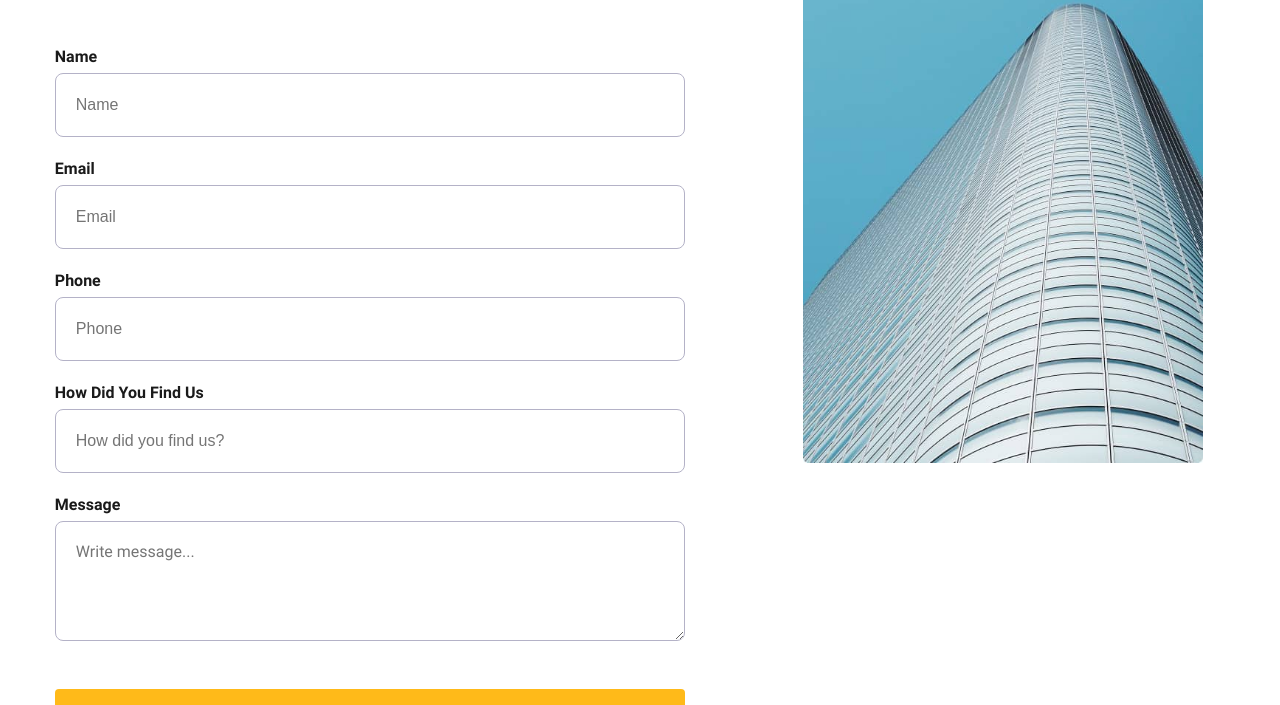
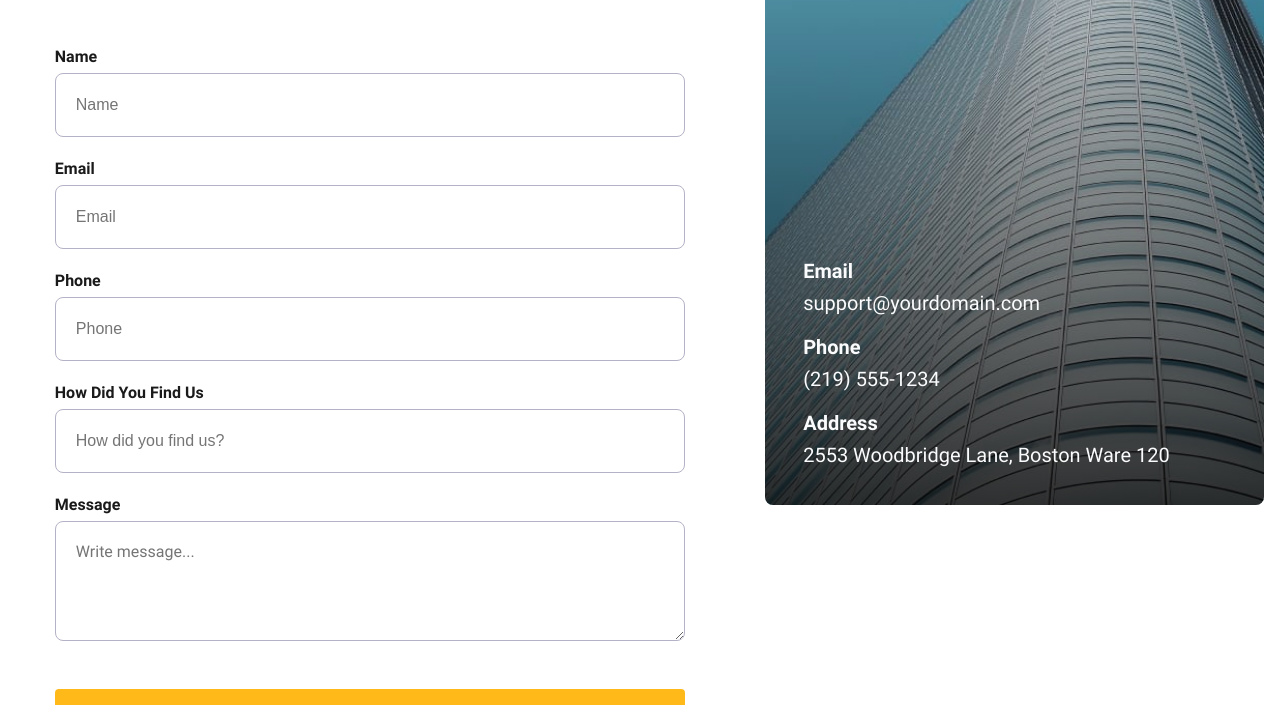
Before and after one commit to Oak-Harbor-Kits/Starter-Kit-V4-Eleventy, an Eleventy site: page src/pages/contact.html in a window 1280 px wide. Shown: the part 736-1441 px from the top of the page. Built offline with nearby package versions, Linux system fonts and the light colour scheme; Eleventy itself is replaced by a stand-in of ours; files that its build step writes are made by us from their sources; files whose address does not match are found by name.

Commit message:
Fix Contact Image

```diff
--- a/src/pages/contact.html
+++ b/src/pages/contact.html
@@ -70,7 +70,7 @@ eleventyNavigation:
       <a class="cs-link" href="">2553 Woodbridge Lane, <span class="cs-block">Boston Ware 120</span></a>
 
       <!-- Background Image-->
-      {% image './src/images/skyscraper.jpg', 'building', '', 'lazy'%}
+      {% image './src/images/skyscraper.jpg', 'building', 'cs-bg-picture', 'lazy'%}
     </div>
   </div>
 </section>
```
